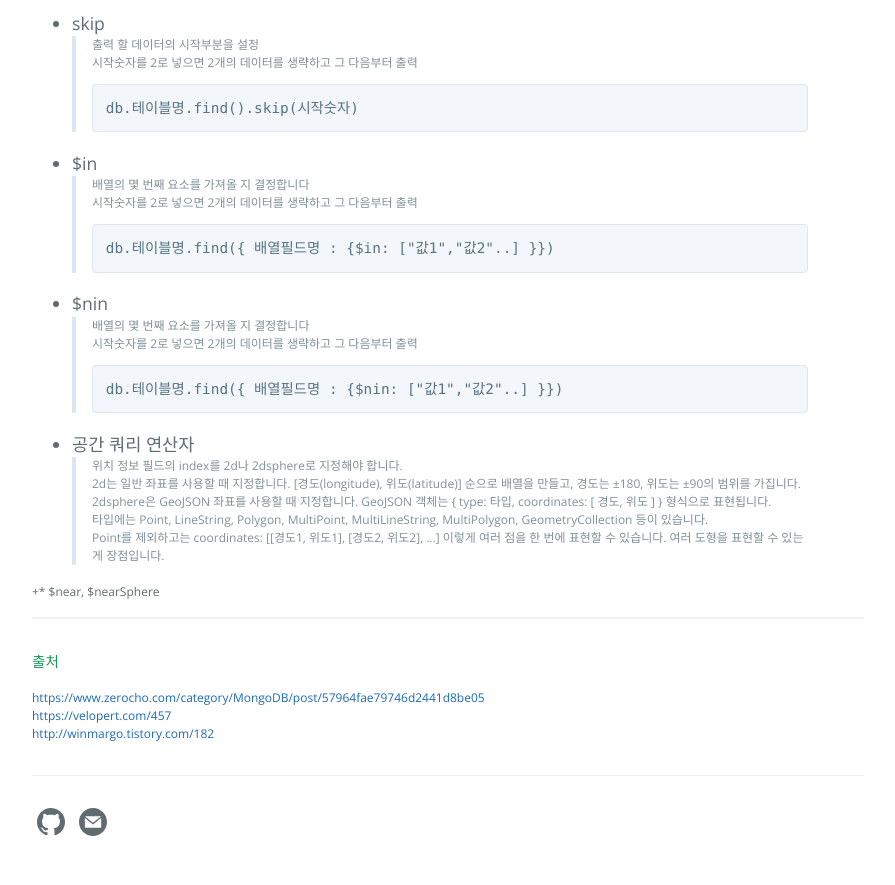
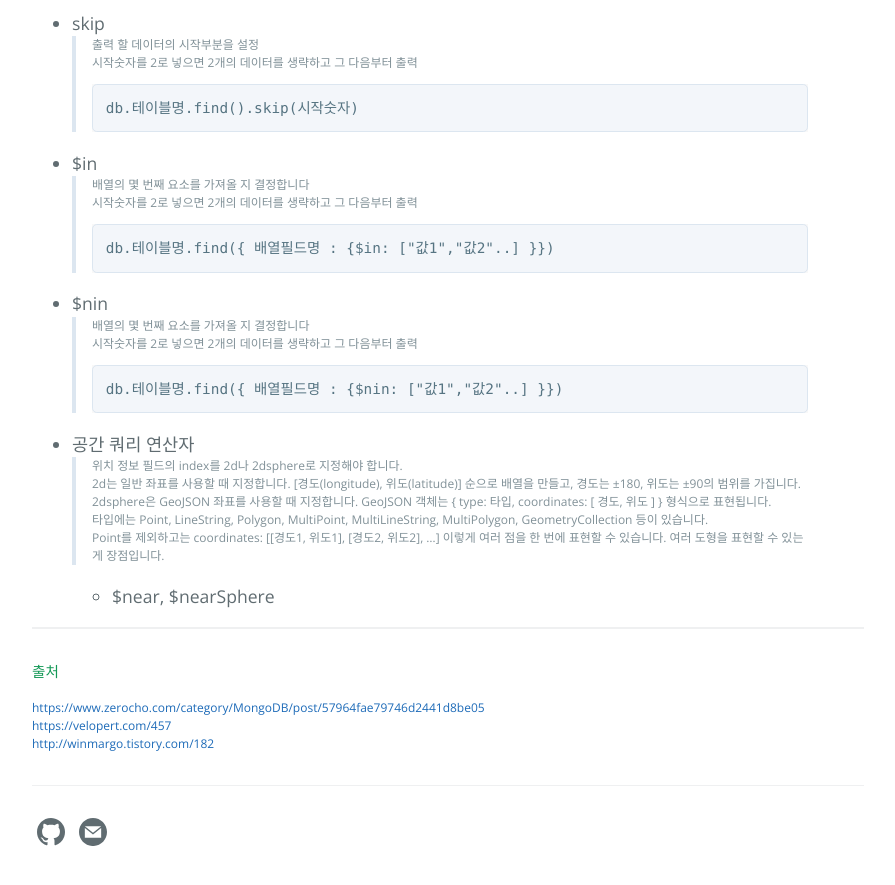
Before and after one commit to zzingyuna/test_site.github.io, a Jekyll site: the page built from _posts/2018-05-07-mongoDB2.md, in a window 1280 px wide and 900 px high, scrolled down 8108 px. Shown: the top 885 px of the window, without its empty margins (192-1087 px from the left). Built offline with Jekyll 4.4.1, drawn with Linux system fonts in a browser that asks for light colours.

```diff
--- a/_posts/2018-05-07-mongoDB2.md
+++ b/_posts/2018-05-07-mongoDB2.md
@@ -254,7 +254,7 @@ layout: post
 >타입에는  Point, LineString, Polygon, MultiPoint, MultiLineString, MultiPolygon, GeometryCollection 등이 있습니다.
 >Point를 제외하고는 coordinates: [[경도1, 위도1], [경도2, 위도2], ...] 이렇게 여러 점을 한 번에 표현할 수 있습니다. 여러 도형을 표현할 수 있는 게 장점입니다.
 
-+* $near, $nearSphere
+  * $near, $nearSphere
 
 
 
```
